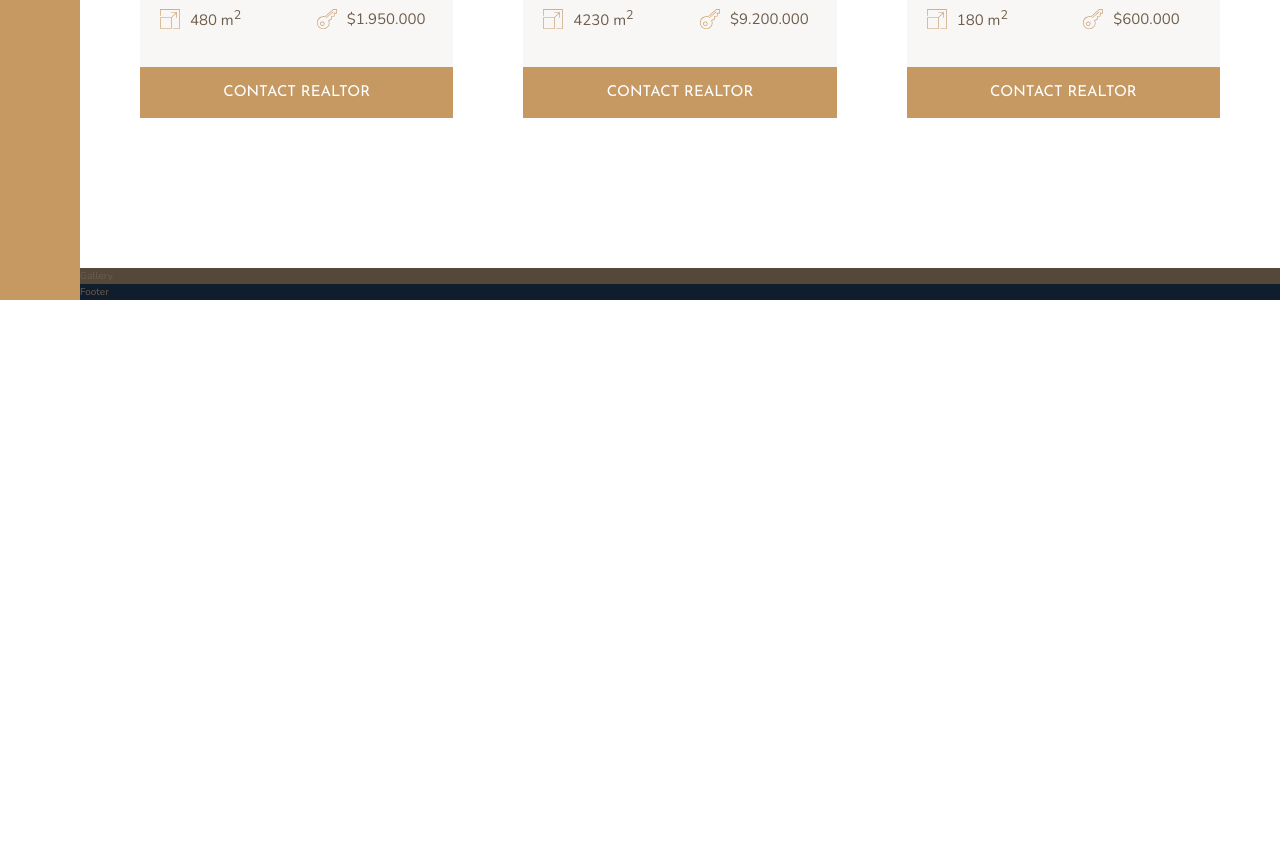
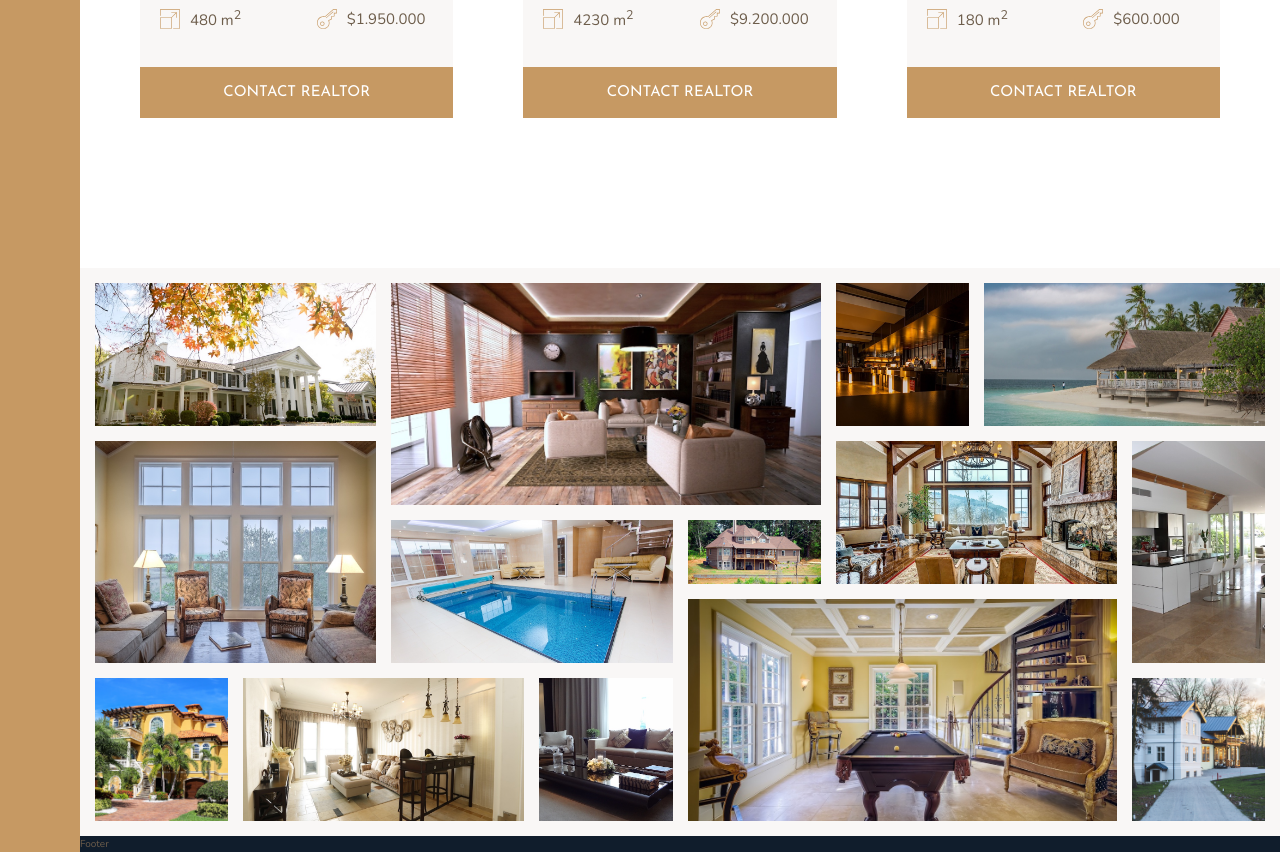
Before and after one commit to Erano01/Nexter, a website: page index.html in a window 1280 px wide. Shown: the part 2804-3656 px from the top of the page. Before the commit the page ends 3104 px from the top, so only its background shows below. Drawn offline with nearby package versions, Linux system fonts and the light colour scheme.

Commit message:
Feat: Building the gallery section

```diff
--- a/index.html
+++ b/index.html
@@ -333,7 +333,20 @@
         </section>
 
         <section class="gallery">
-            Gallery
+            <figure class="gallery__item gallery__item--1"><img src="img/gal-1.jpeg" alt="Gallery image 1" class="gallery__img"></figure>
+            <figure class="gallery__item gallery__item--2"><img src="img/gal-2.jpeg" alt="Gallery image 2" class="gallery__img"></figure>
+            <figure class="gallery__item gallery__item--3"><img src="img/gal-3.jpeg" alt="Gallery image 3" class="gallery__img"></figure>
+            <figure class="gallery__item gallery__item--4"><img src="img/gal-4.jpeg" alt="Gallery image 4" class="gallery__img"></figure>
+            <figure class="gallery__item gallery__item--5"><img src="img/gal-5.jpeg" alt="Gallery image 5" class="gallery__img"></figure>
+            <figure class="gallery__item gallery__item--6"><img src="img/gal-6.jpeg" alt="Gallery image 6" class="gallery__img"></figure>
+            <figure class="gallery__item gallery__item--7"><img src="img/gal-7.jpeg" alt="Gallery image 7" class="gallery__img"></figure>
+            <figure class="gallery__item gallery__item--8"><img src="img/gal-8.jpeg" alt="Gallery image 8" class="gallery__img"></figure>
+            <figure class="gallery__item gallery__item--9"><img src="img/gal-9.jpeg" alt="Gallery image 9" class="gallery__img"></figure>
+            <figure class="gallery__item gallery__item--10"><img src="img/gal-10.jpeg" alt="Gallery image 10" class="gallery__img"></figure>
+            <figure class="gallery__item gallery__item--11"><img src="img/gal-11.jpeg" alt="Gallery image 11" class="gallery__img"></figure>
+            <figure class="gallery__item gallery__item--12"><img src="img/gal-12.jpeg" alt="Gallery image 12" class="gallery__img"></figure>
+            <figure class="gallery__item gallery__item--13"><img src="img/gal-13.jpeg" alt="Gallery image 13" class="gallery__img"></figure>
+            <figure class="gallery__item gallery__item--14"><img src="img/gal-14.jpeg" alt="Gallery image 14" class="gallery__img"></figure>
         </section>
 
         <footer class="footer">
--- a/sass/_gallery.scss
+++ b/sass/_gallery.scss
@@ -1,6 +1,93 @@
 @use "./variables" as *;
 
 .gallery {
-    background-color: $color-grey-dark-1;
+    background-color: $color-grey-light-1;
     grid-column: full-start / full-end;
+    display: grid;
+    // grid-template-columns: repeat(8, 1fr);
+    // grid-template-rows: repeat(7, 5vw);
+    grid-template: repeat(7, 5vw) / repeat(8, 1fr);
+
+    grid-gap: 1.5rem;
+    padding: 1.5rem;
+
+    &__item {
+        &--1 {
+            grid-row: 1 / span 2;
+            grid-column: 1 / span 2;
+        }
+
+        &--2 {
+            grid-row: 1 / span 3;
+            grid-column: 3 / span 3;
+        }
+
+        &--3 {
+            grid-row: 1 / span 2;
+            grid-column: 6 / 7;
+        }
+
+        &--4 {
+            grid-row: 1 / span 2;
+            grid-column: 7 / -1;
+        }
+
+        &--5 {
+            grid-row: 3 / span 3;
+            grid-column: 1 / span 2;
+        }
+
+        &--6 {
+            grid-row: 4 / span 2;
+            grid-column: 3 / span 2;
+        }
+
+        &--7 {
+            grid-row: 4 / 5;
+            grid-column: 5 / 6;
+        }
+
+        &--8 {
+            grid-row: 3 / span 2;
+            grid-column: 6 / span 2;
+        }
+
+        &--9 {
+            grid-row: 3 / span 3;
+            grid-column: 8 / -1;
+        }
+
+        &--10 {
+            grid-row: 6 / span 2;
+            grid-column: 1 / 2;
+        }
+
+        &--11 {
+            grid-row: 6 / span 2;
+            grid-column: 2 / span 2;
+        }
+
+        &--12 {
+            grid-row: 6 / span 2;
+            grid-column: 4 / 5;
+        }
+
+        &--13 {
+            grid-row: 5 / span 3;
+            grid-column: 5 / span 3;
+        }
+
+        &--14 {
+            grid-row: 6 / span 2;
+            grid-column: 8 / -1;
+        }
+    }
+
+    &__img {
+        width: 100%;
+        height: 100%;
+        object-fit: cover;
+        display: block;
+    }
+
 }
```
Also changed, not shown: css/style.css, 1 other file.
